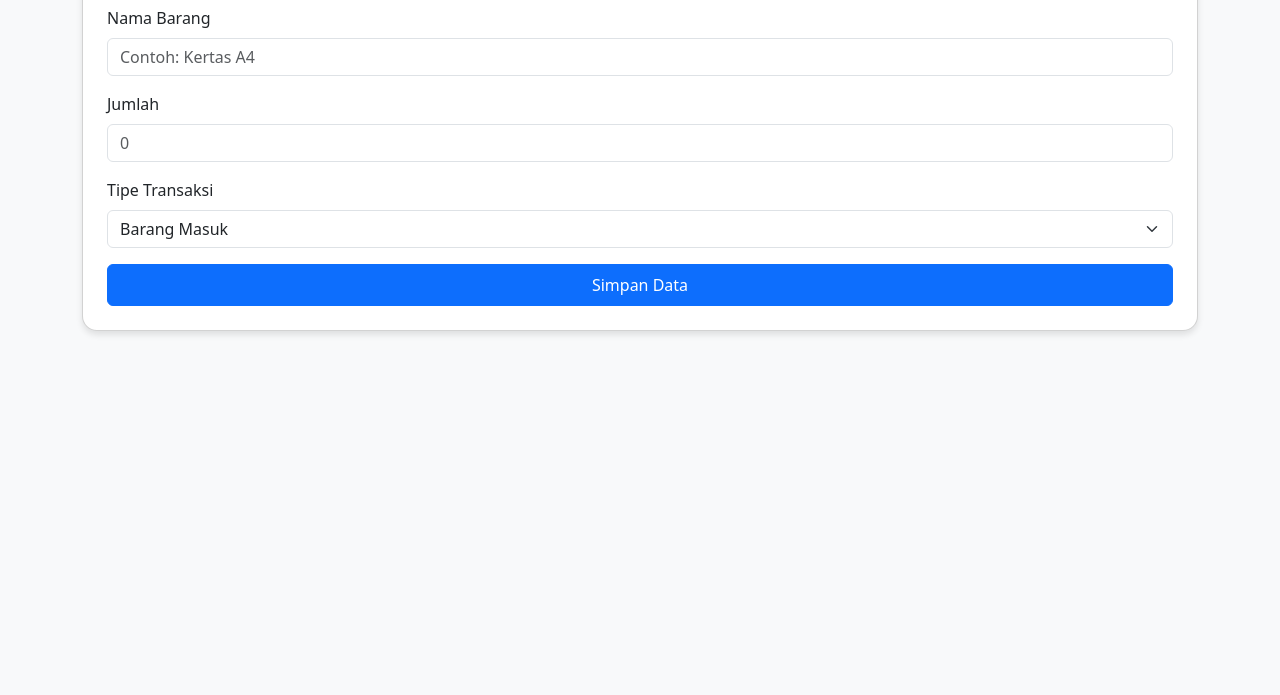
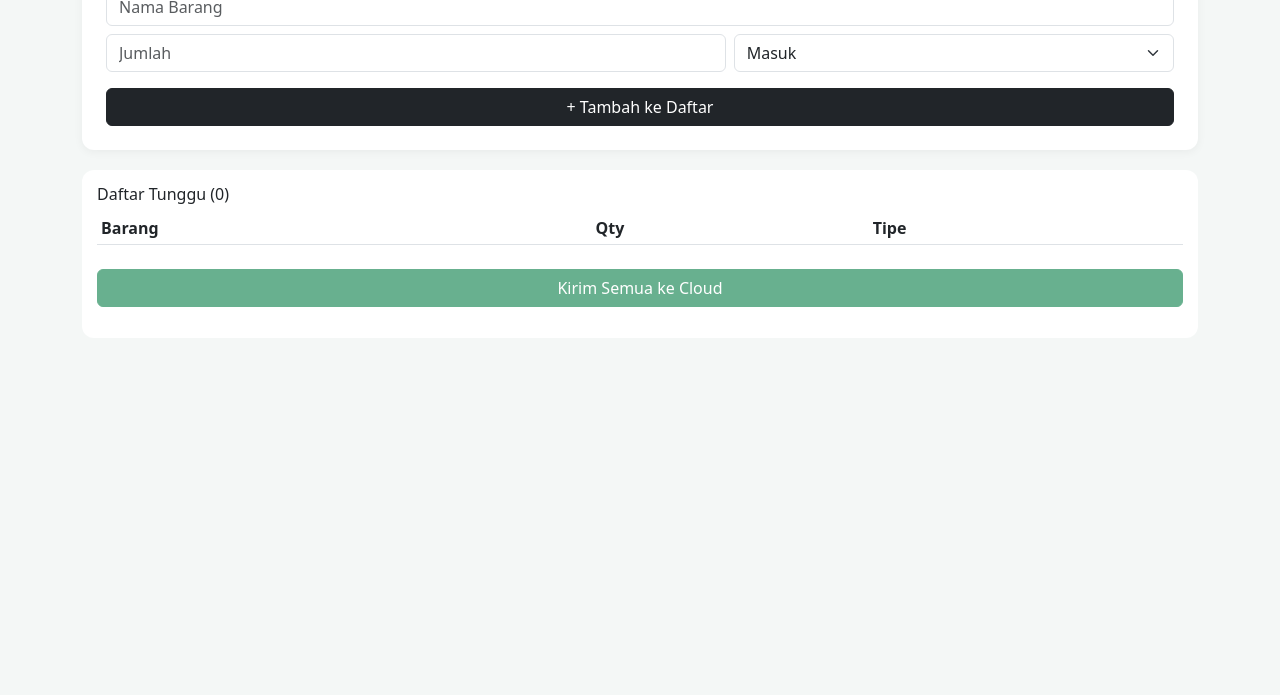
Before and after one commit to kttfastener-cyber/ktt-inventory, a plain HTML site: page index.html in a window 1280 px wide. Shown: the part 105-800 px from the top of the page. Drawn offline with nearby package versions, Linux system fonts and the light colour scheme.

Commit message:
Update index.html

```diff
--- a/index.html
+++ b/index.html
@@ -3,110 +3,136 @@
 <head>
     <meta charset="UTF-8">
     <meta name="viewport" content="width=device-width, initial-scale=1.0">
-    <title>Smart Inventory</title>
+    <title>Fast Inventory</title>
     <link href="https://cdn.jsdelivr.net/npm/bootstrap@5.3.0/dist/css/bootstrap.min.css" rel="stylesheet">
     <style>
-        body { background-color: #f8f9fa; }
-        .card { border-radius: 15px; box-shadow: 0 4px 6px rgba(0,0,0,0.1); }
-        .status-offline { color: red; font-weight: bold; display: none; }
+        body { background-color: #f4f7f6; padding-bottom: 50px; }
+        .card { border-radius: 12px; border: none; box-shadow: 0 2px 10px rgba(0,0,0,0.05); }
+        .table-container { background: white; border-radius: 12px; padding: 15px; margin-top: 20px; }
+        .badge-offline { display: none; background: #ff9800; color: white; padding: 5px 10px; border-radius: 5px; font-size: 0.8rem; }
     </style>
 </head>
 <body>
 
 <div class="container mt-4">
+    <div class="d-flex justify-content-between align-items-center mb-3">
+        <h4 class="mb-0">📦 Smart Inventory</h4>
+        <div id="status-tag" class="badge-offline">Mode Offline</div>
+    </div>
+
     <div class="card p-4">
-        <h2 class="text-center mb-4">📦 Input Barang</h2>
+        <div class="row g-2">
+            <div class="col-12">
+                <input type="text" id="nama" class="form-control" placeholder="Nama Barang">
+            </div>
+            <div class="col-7">
+                <input type="number" id="jumlah" class="form-control" placeholder="Jumlah">
+            </div>
+            <div class="col-5">
+                <select id="tipe" class="form-select">
+                    <option value="Masuk">Masuk</option>
+                    <option value="Keluar">Keluar</option>
+                </select>
+            </div>
+            <div class="col-12 mt-3">
+                <button onclick="tambahKeAntrean()" class="btn btn-dark w-100">+ Tambah ke Daftar</button>
+            </div>
+        </div>
+    </div>
 
-        <div id="offline-alert" class="alert alert-warning status-offline text-center">
-            Mode Offline: Data disimpan sementara di HP
-        </div>
-
-        <div class="mb-3">
-            <label class="form-label">Nama Barang</label>
-            <input type="text" id="nama" class="form-control" placeholder="Contoh: Kertas A4">
-        </div>
-
-        <div class="mb-3">
-            <label class="form-label">Jumlah</label>
-            <input type="number" id="jumlah" class="form-control" placeholder="0">
-        </div>
-
-        <div class="mb-3">
-            <label class="form-label">Tipe Transaksi</label>
-            <select id="tipe" class="form-select">
-                <option value="Masuk">Barang Masuk</option>
-                <option value="Keluar">Barang Keluar</option>
-            </select>
-        </div>
-
-        <button onclick="prosesSimpan()" class="btn btn-primary w-100 p-2">Simpan Data</button>
+    <div class="table-container">
+        <h6>Daftar Tunggu (<span id="count">0</span>)</h6>
+        <table class="table table-sm">
+            <thead>
+                <tr>
+                    <th>Barang</th>
+                    <th>Qty</th>
+                    <th>Tipe</th>
+                </tr>
+            </thead>
+            <tbody id="tabel-antrean">
+                </tbody>
+        </table>
+        <button id="btn-kirim" onclick="kirimSemua()" class="btn btn-success w-100 mt-2" disabled>
+            Kirim Semua ke Cloud
+        </button>
+        <p id="msg" class="text-center small mt-2 text-muted"></p>
     </div>
 </div>
 
 <script>
     const API_URL = "https://script.google.com/macros/s/AKfycbyBhZruei14IIPuVhHddgxKLcoXTDqfN6RT0pKHVwE32nbgz27auww39L3-dfs7uMAP/exec";
+    let antreanLokal = JSON.parse(localStorage.getItem('antrean_inv')) || [];
 
-    // Cek Status Koneksi
-    window.addEventListener('online', updateStatus);
-    window.addEventListener('offline', updateStatus);
+    // Fungsi menambah ke daftar (Bukan ke Google dulu)
+    function tambahKeAntrean() {
+        const nama = document.getElementById('nama').value;
+        const jumlah = document.getElementById('jumlah').value;
+        const tipe = document.getElementById('tipe').value;
 
-    function updateStatus() {
-        const alertBox = document.getElementById('offline-alert');
-        if (navigator.onLine) {
-            alertBox.style.display = 'none';
-            sinkronisasiData(); // Otomatis kirim data tertunda saat online
-        } else {
-            alertBox.style.display = 'block';
+        if(!nama || !jumlah) return alert("Isi nama & jumlah!");
+
+        const item = { nama, jumlah, tipe, tgl: new Date().toLocaleString() };
+        antreanLokal.push(item);
+        simpanDanRender();
+
+        document.getElementById('nama').value = "";
+        document.getElementById('jumlah').value = "";
+    }
+
+    function simpanDanRender() {
+        localStorage.setItem('antrean_inv', JSON.stringify(antreanLokal));
+        const tbody = document.getElementById('tabel-antrean');
+        const btnKirim = document.getElementById('btn-kirim');
+        const count = document.getElementById('count');
+
+        tbody.innerHTML = antreanLokal.map((item, index) => `
+            <tr>
+                <td>${item.nama}</td>
+                <td>${item.jumlah}</td>
+                <td><span class="badge ${item.tipe === 'Masuk' ? 'bg-info' : 'bg-warning'}">${item.tipe}</span></td>
+            </tr>
+        `).join('');
+
+        count.innerText = antreanLokal.length;
+        btnKirim.disabled = antreanLokal.length === 0;
+    }
+
+    // Fungsi Kirim Semua Sekaligus
+    async function kirimSemua() {
+        if (!navigator.onLine) return alert("Tidak ada internet! Data tetap tersimpan di HP.");
+
+        const btn = document.getElementById('btn-kirim');
+        const msg = document.getElementById('msg');
+
+        btn.disabled = true;
+        btn.innerText = "Sedang Mengirim...";
+
+        try {
+            // Kita kirim satu per satu di belakang layar tanpa interupsi alert
+            for (let i = 0; i < antreanLokal.length; i++) {
+                msg.innerText = `Mengirim ${i+1} dari ${antreanLokal.length}...`;
+                await fetch(API_URL, {
+                    method: "POST",
+                    mode: "no-cors",
+                    body: JSON.stringify(antreanLokal[i])
+                });
+            }
+
+            antreanLokal = []; // Kosongkan setelah sukses
+            simpanDanRender();
+            msg.innerText = "✅ Semua data berhasil terkirim!";
+            btn.innerText = "Kirim Semua ke Cloud";
+        } catch (e) {
+            msg.innerText = "❌ Gagal mengirim. Coba lagi nanti.";
+            btn.disabled = false;
         }
     }
 
-    async function prosesSimpan() {
-        const data = {
-            nama: document.getElementById('nama').value,
-            jumlah: document.getElementById('jumlah').value,
-            tipe: document.getElementById('tipe').value
-        };
-
-        if (navigator.onLine) {
-            await kirimKeSheets(data);
-        } else {
-            let antrean = JSON.parse(localStorage.getItem('antrean')) || [];
-            antrean.push(data);
-            localStorage.setItem('antrean', JSON.stringify(antrean));
-            alert("Tersimpan secara Offline!");
-            resetForm();
-        }
-    }
-
-    async function kirimKeSheets(data) {
-        try {
-            await fetch(API_URL, {
-                method: "POST",
-                mode: "no-cors", // Penting untuk Google Apps Script
-                body: JSON.stringify(data)
-            });
-            alert("Berhasil masuk ke Google Sheets!");
-            resetForm();
-        } catch (e) {
-            console.error(e);
-        }
-    }
-
-    async function sinkronisasiData() {
-        let antrean = JSON.parse(localStorage.getItem('antrean')) || [];
-        if (antrean.length > 0) {
-            for (let item of antrean) {
-                await kirimKeSheets(item);
-            }
-            localStorage.removeItem('antrean');
-            alert("Sinkronisasi otomatis berhasil!");
-        }
-    }
-
-    function resetForm() {
-        document.getElementById('nama').value = "";
-        document.getElementById('jumlah').value = "";
-    }
+    // Inisialisasi tampilan saat buka aplikasi
+    window.addEventListener('online', () => document.getElementById('status-tag').style.display='none');
+    window.addEventListener('offline', () => document.getElementById('status-tag').style.display='block');
+    simpanDanRender();
 </script>
 </body>
 </html>
```
